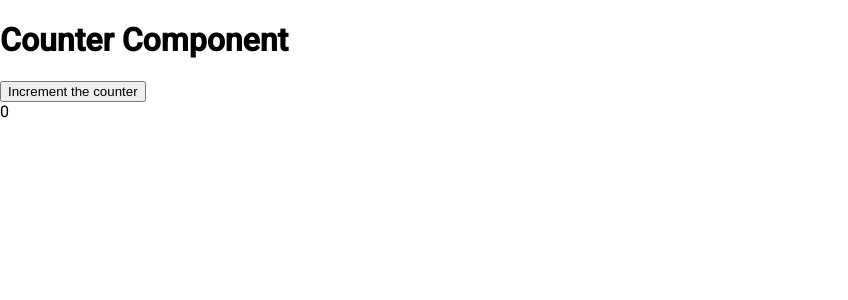
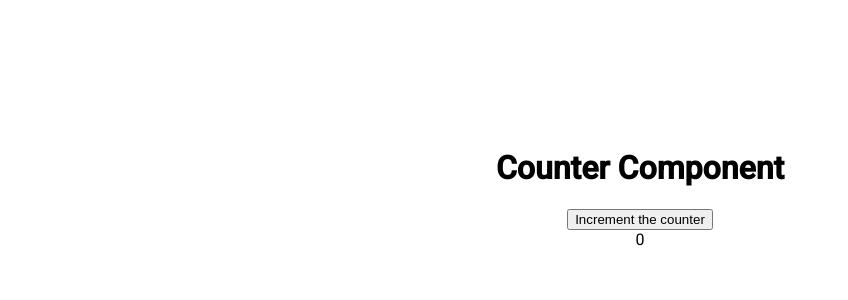
Before and after one commit to joelstevick/ng-pom-testing-examples, an Angular app: page / in a window 1280 px wide. Shown: the top 300 px of the page, without its empty margins (0-848 px from the left). Built offline with nearby package versions, Linux system fonts and the light colour scheme.

Commit message:
some styling

```diff
--- a/src/app/app.component.css
+++ b/src/app/app.component.css
@@ -0,0 +1,4 @@
+.wrapper {
+    text-align: center;
+    padding-top: 10%;
+}
--- a/src/app/app.component.html
+++ b/src/app/app.component.html
@@ -1 +1,3 @@
-<app-counter [title]="'Counter Component'"></app-counter>
+<div class="wrapper">
+    <app-counter [title]="'Counter Component'"></app-counter>
+</div>
```
